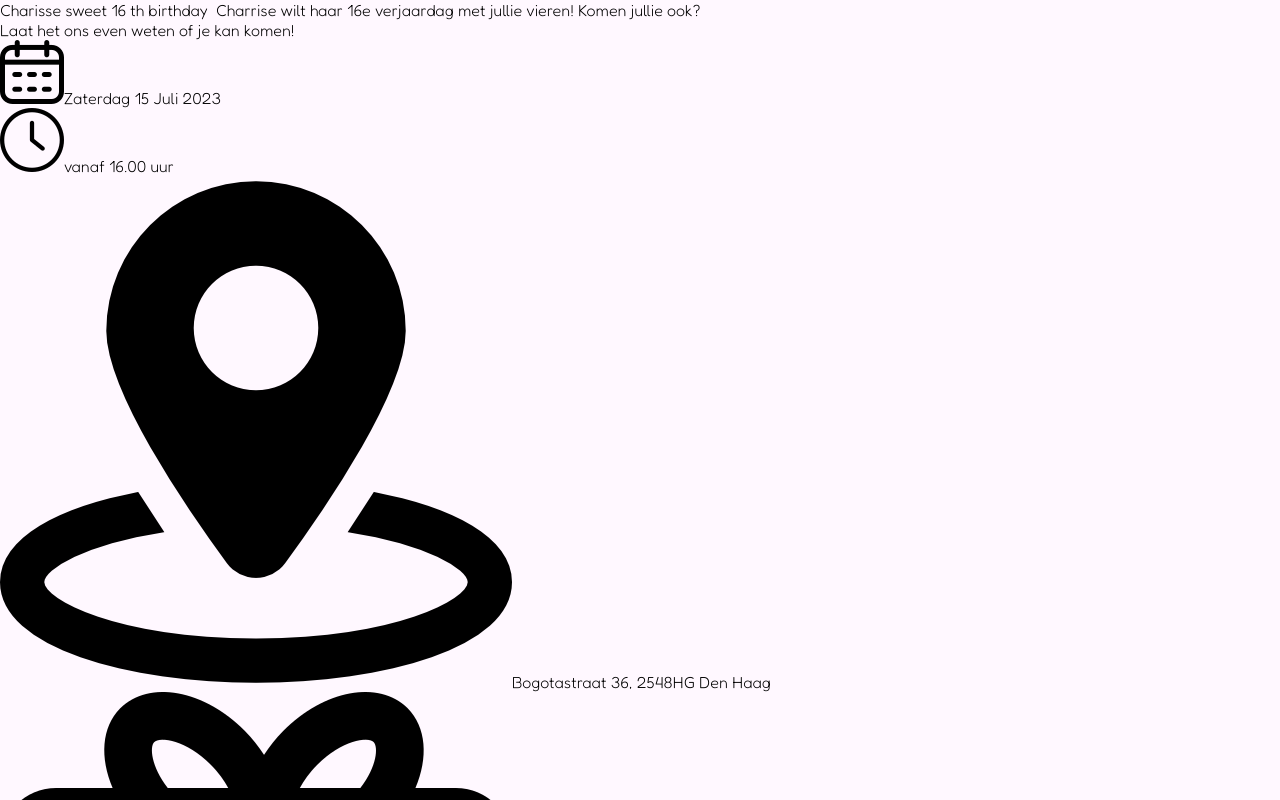
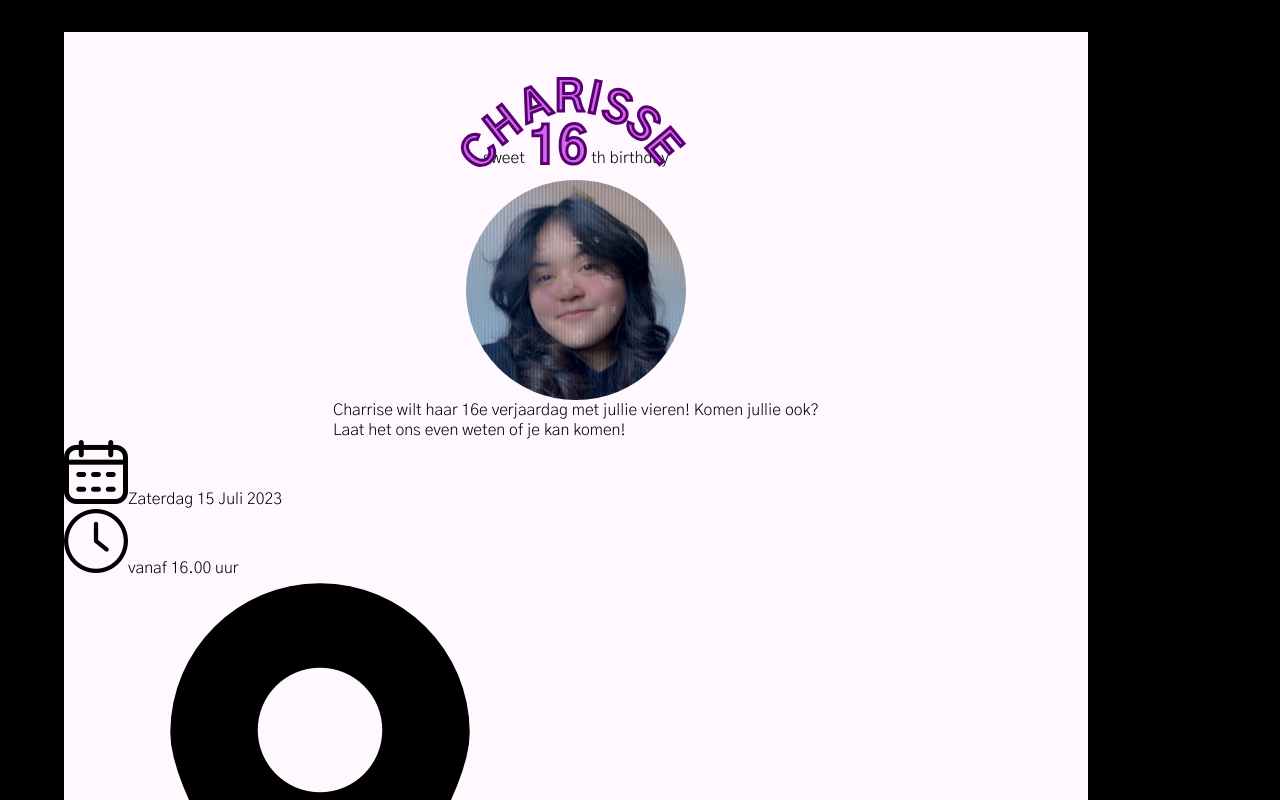
Before and after one commit to Trisjan/charisse-uitnodiging, a plain HTML site: page index.html in a window 1280 px wide. Shown: the top 800 px of the page. Drawn offline with Linux system fonts and the light colour scheme.

Commit message:
minor fixes to styling

```diff
--- a/index.html
+++ b/index.html
@@ -7,35 +7,35 @@
     <link rel="stylesheet" href="style.css" />
     <link rel="preconnect" href="https://fonts.googleapis.com" />
     <link rel="preconnect" href="https://fonts.gstatic.com" crossorigin />
-    <link
-      href="https://fonts.googleapis.com/css2?family=Fredoka:wght@300;700&display=swap"
-      rel="stylesheet"
-    />
+    <link href="https://fonts.googleapis.com/css2?family=Gothic+A1:wght@300;700&display=swap" rel="stylesheet">
     <script src="scripts.js" defer></script>
     <title>Birthday invite</title>
   </head>
   <body>
     <article class="front-card">
       <section class="name_picture">
-        <span>
-          Charisse
-        </span>
-        <span>
-          sweet
-        </span>
-        <span>
-          16
-        </span>
-        <span>
-          th birthday
-        </span>
-        <img src="" alt="">
-        <span>
+        <div class="name">
+          <span class="c">C</span>
+          <span class="h">h</span>
+          <span class="a">a</span>
+          <span class="r">r</span>
+          <span class="i">i</span>
+          <span class="s1">s</span>
+          <span class="s2">s</span>
+          <span class="e">e</span>
+        </div>
+        <div class="birthday_text">
+          <span>sweet</span>
+          <span class="number">16</span>
+          <span>th birthday</span>
+        </div>
+        <img src="assets/charisse_selfie.jpg" alt="charisse selfie">
+        <div class="notify_text">
           Charrise wilt haar 16e verjaardag met jullie vieren!
           Komen jullie ook?
           <br>
           Laat het ons even weten of je kan komen!
-        </span>
+        </div>
       </section>
       <section class="information">
         <div>
--- a/style.css
+++ b/style.css
@@ -4,21 +4,92 @@
 
   --primeColor: #fff8ff;
   --secColor: #cb6ce6;
+  --secColorShadow: #5a0073;
   --primeText: #000000;
   --secText: #737373;
 
-  font-family: 'Fredoka', sans-serif;
+  font-family: 'Gothic A1', sans-serif;
+  max-width: 100%;
 }
 
 body {
   min-height: 100vh;
   min-width: 100vw;
+  background-color: black;
 }
 
 .front-card {
   background-color: var(--primeColor);
+  width: 80%;
+  margin: 2rem 4rem;
 }
 
+.name_picture {
+  display: flex;
+  flex-direction: column;
+  align-items: center;
+}
+
+.name_picture .name {
+  font-size: 42px;
+  text-transform: capitalize;
+  font-weight: 700;
+  padding-top: 2rem;
+  color: var(--secColor);
+  -webkit-text-stroke-width: 3px;
+  -webkit-text-stroke-color: var(--secColorShadow);
+}
+
+.name span {
+  display: inline-block;
+}
+
+.name_picture .c {
+  transform: translate(32px, 3.9rem) rotate(-50deg);
+}
+
+.name_picture .h {
+  transform: translate(15px, 2.3rem) rotate(-38deg);
+}
+
+.name_picture .a {
+  transform: translate(6px, 1rem) rotate(-22deg);
+}
+
+.name_picture .r {
+  transform: translate(0px, 8px) rotate(0deg);
+}
+
+.name_picture .i {
+  transform: translate(-6px, 10px) rotate(12deg);
+}
+
+.name_picture .s1 {
+  transform: translate(-14px, 1.2rem) rotate(18deg);
+}
+
+.name_picture .s2 {
+  transform: translate(-26px, 2.2rem) rotate(40deg);
+}
+
+.name_picture .e {
+  transform: translate(-43px, 3.55rem) rotate(50deg);
+}
+
+.name_picture .birthday_text .number {
+  font-size: 50px;
+  font-weight: 700;
+  color: var(--secColor);
+  -webkit-text-stroke-width: 3px;
+  -webkit-text-stroke-color: var(--secColorShadow);
+}
+
+.name_picture img {
+  height: 220px;
+  width: 220px;
+  object-fit: cover;
+  border-radius: 15rem;
+}
 
 /* Tablet schermen */
 @media (min-width: 31em) {
```
Also changed, not shown: assets/charisse_selfie.jpg (added).
